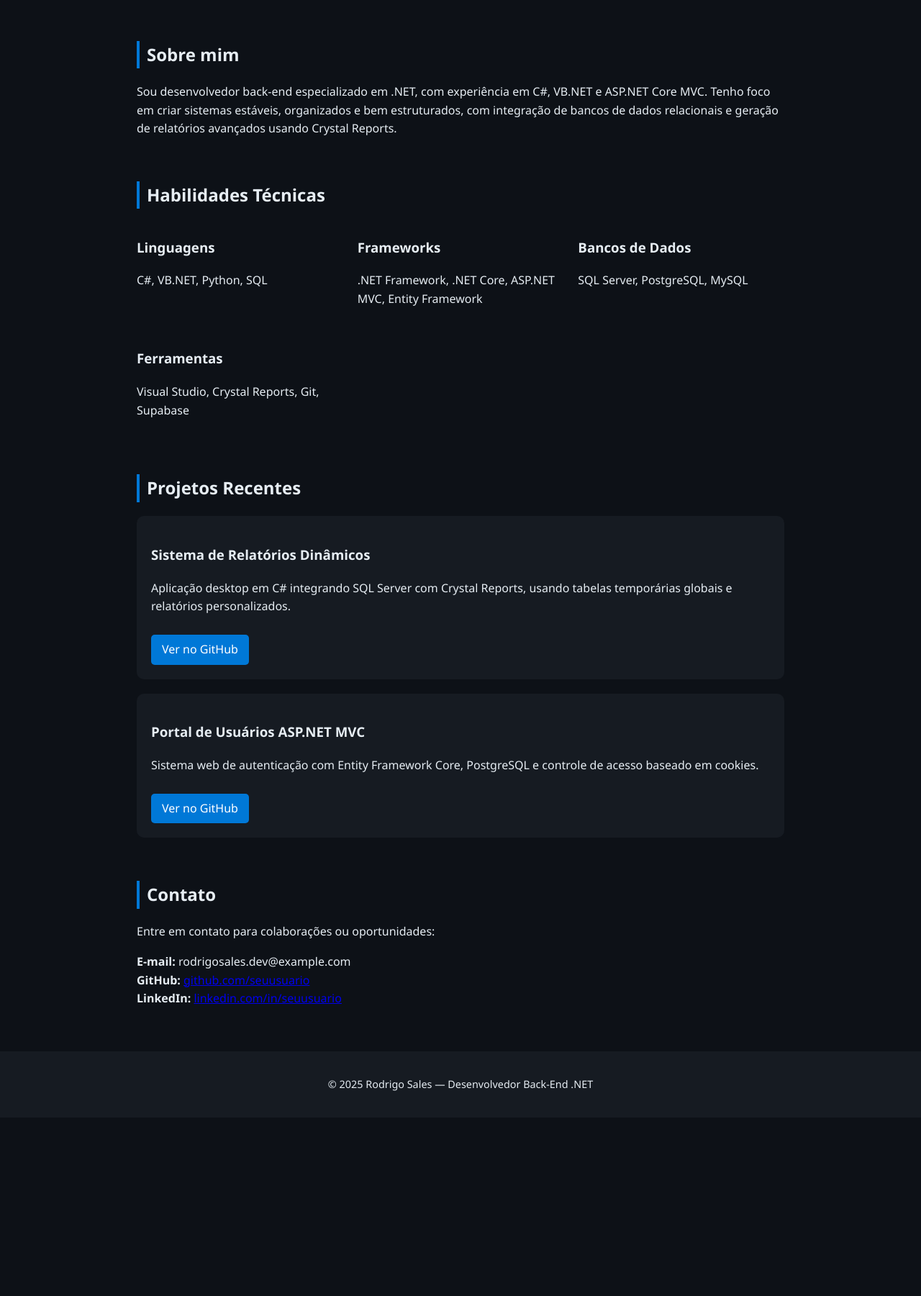
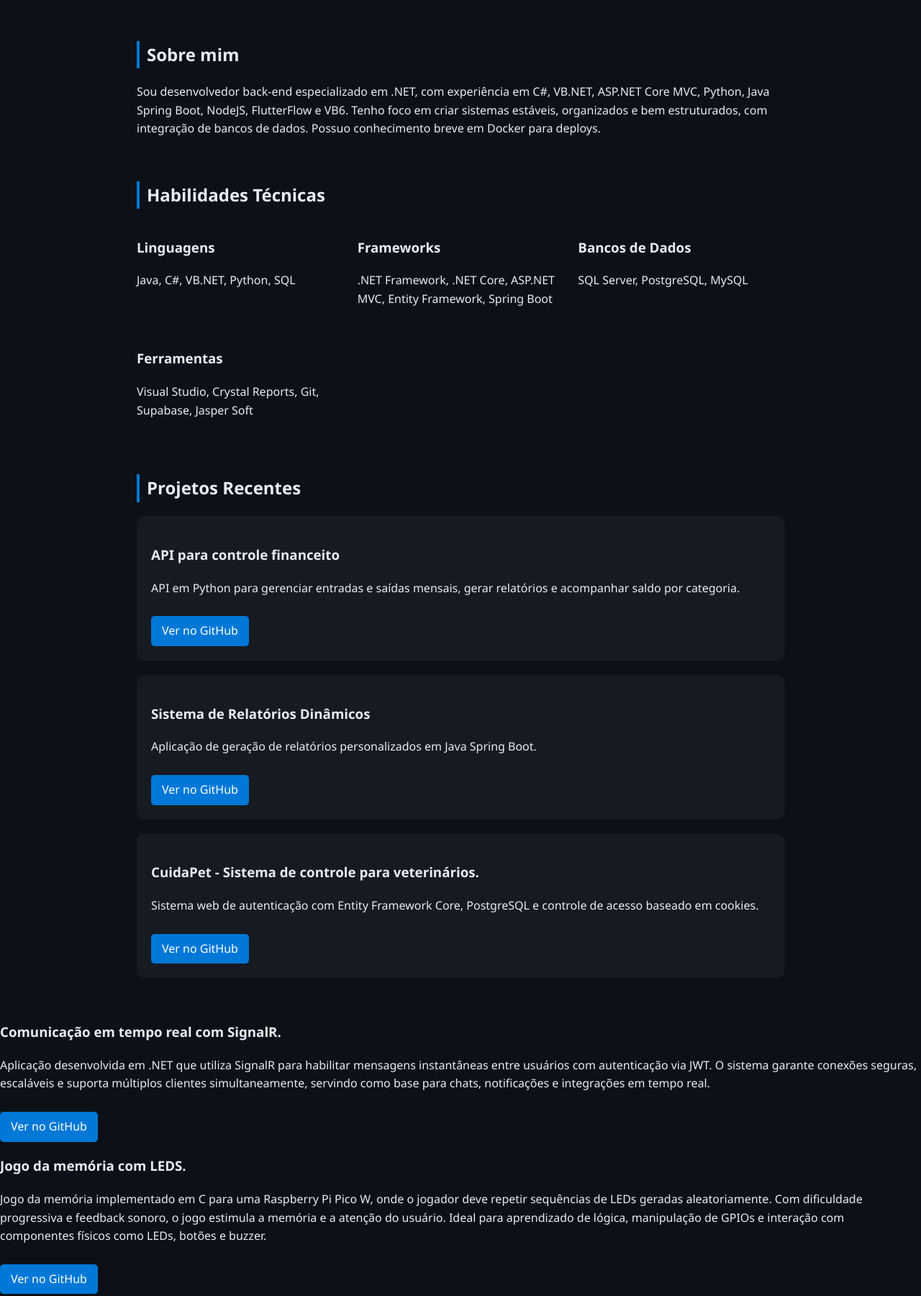
Before and after one commit to rodrigossbjj/portfolio, a plain HTML site: page index.html in a window 1280 px wide. Shown: the part 507-2308 px from the top of the page at 72% size. Before the commit the page ends 2060 px from the top, so only its background shows below. Drawn offline with Linux system fonts and the light colour scheme.

Commit message:
Continuação

```diff
--- a/index.html
+++ b/index.html
@@ -29,9 +29,10 @@
   <section id="sobre" class="sobre">
     <h2>Sobre mim</h2>
     <p>
-      Sou desenvolvedor back-end especializado em .NET, com experiência em C#, VB.NET e ASP.NET Core MVC.
-      Tenho foco em criar sistemas estáveis, organizados e bem estruturados, com integração de bancos de dados
-      relacionais e geração de relatórios avançados usando Crystal Reports.
+      Sou desenvolvedor back-end especializado em .NET, com experiência em C#,
+      VB.NET, ASP.NET Core MVC, Python, Java Spring Boot, NodeJS, FlutterFlow e VB6.
+      Tenho foco em criar sistemas estáveis, organizados e bem estruturados, com integração de bancos de dados.
+      Possuo conhecimento breve em Docker para deploys.
     </p>
   </section>
 
@@ -40,11 +41,11 @@
     <div class="grid">
       <div>
         <h3>Linguagens</h3>
-        <p>C#, VB.NET, Python, SQL</p>
+        <p>Java, C#, VB.NET, Python, SQL</p>
       </div>
       <div>
         <h3>Frameworks</h3>
-        <p>.NET Framework, .NET Core, ASP.NET MVC, Entity Framework</p>
+        <p>.NET Framework, .NET Core, ASP.NET MVC, Entity Framework, Spring Boot</p>
       </div>
       <div>
         <h3>Bancos de Dados</h3>
@@ -52,7 +53,7 @@
       </div>
       <div>
         <h3>Ferramentas</h3>
-        <p>Visual Studio, Crystal Reports, Git, Supabase</p>
+        <p>Visual Studio, Crystal Reports, Git, Supabase, Jasper Soft</p>
       </div>
     </div>
   </section>
@@ -61,15 +62,38 @@
     <h2>Projetos Recentes</h2>
 
     <div class="projeto">
-      <h3>Sistema de Relatórios Dinâmicos</h3>
-      <p>Aplicação desktop em C# integrando SQL Server com Crystal Reports, usando tabelas temporárias globais e relatórios personalizados.</p>
-      <a href="#" class="btn">Ver no GitHub</a>
+      <h3>API para controle financeito</h3>
+      <p>API em Python para gerenciar entradas e saídas mensais, gerar relatórios e acompanhar saldo por categoria.</p>
+      <a href="https://github.com/rodrigossbjj/finance-control-api" class="btn">Ver no GitHub</a>
     </div>
 
     <div class="projeto">
-      <h3>Portal de Usuários ASP.NET MVC</h3>
+      <h3>Sistema de Relatórios Dinâmicos</h3>
+      <p>Aplicação de geração de relatórios personalizados em Java Spring Boot.</p>
+      <a href="https://github.com/rodrigossbjj/relatorio-jasper-api" class="btn">Ver no GitHub</a>
+    </div>
+
+    <div class="projeto">
+      <h3>CuidaPet - Sistema de controle para veterinários.</h3>
       <p>Sistema web de autenticação com Entity Framework Core, PostgreSQL e controle de acesso baseado em cookies.</p>
-      <a href="#" class="btn">Ver no GitHub</a>
+      <a href="https://github.com/rodrigossbjj/ControlePet" class="btn">Ver no GitHub</a>
+    </div>
+  </section>
+
+  <div class="projeto">
+      <h3>Comunicação em tempo real com SignalR.</h3>
+      <p>Aplicação desenvolvida em .NET que utiliza SignalR para habilitar mensagens instantâneas entre usuários com autenticação via JWT. O sistema garante conexões seguras,
+         escaláveis e suporta múltiplos clientes simultaneamente, servindo como base para chats, notificações e integrações em tempo real.</p>
+      <a href="https://github.com/rodrigossbjj/chat-realtime-backend" class="btn">Ver no GitHub</a>
+    </div>
+  </section>
+
+    <div class="projeto">
+      <h3>Jogo da memória com LEDS.</h3>
+      <p>Jogo da memória implementado em C para uma Raspberry Pi Pico W, onde o jogador deve repetir sequências de LEDs geradas aleatoriamente.
+        Com dificuldade progressiva e feedback sonoro, o jogo estimula a memória e a atenção do usuário.
+        Ideal para aprendizado de lógica, manipulação de GPIOs e interação com componentes físicos como LEDs, botões e buzzer.</p>
+      <a href="https://github.com/rodrigossbjj/jogo-da-memoria-RP2040" class="btn">Ver no GitHub</a>
     </div>
   </section>
 
@@ -77,14 +101,14 @@
     <h2>Contato</h2>
     <p>Entre em contato para colaborações ou oportunidades:</p>
     <ul>
-      <li><strong>E-mail:</strong> rodrigosales.dev@example.com</li>
-      <li><strong>GitHub:</strong> <a href="https://github.com/seuusuario" target="_blank">github.com/seuusuario</a></li>
-      <li><strong>LinkedIn:</strong> <a href="https://linkedin.com/in/seuusuario" target="_blank">linkedin.com/in/seuusuario</a></li>
+      <li><strong>E-mail:</strong> rodrigosousasales9@gmail.com</li>
+      <li><strong>GitHub:</strong> <a href="https://github.com/rodrigossbjj" target="_blank">github.com/seuusuario</a></li>
+      <li><strong>LinkedIn:</strong> <a href="https://www.linkedin.com/in/rodrigo-sousa-821875348/" target="_blank">linkedin.com/in/seuusuario</a></li>
     </ul>
   </section>
 
   <footer>
-    <p>© 2025 Rodrigo Sales — Desenvolvedor Back-End .NET</p>
+    <p>© 2025 Rodrigo Sales — Desenvolvedor Back-End</p>
   </footer>
 </body>
 </html>
```
